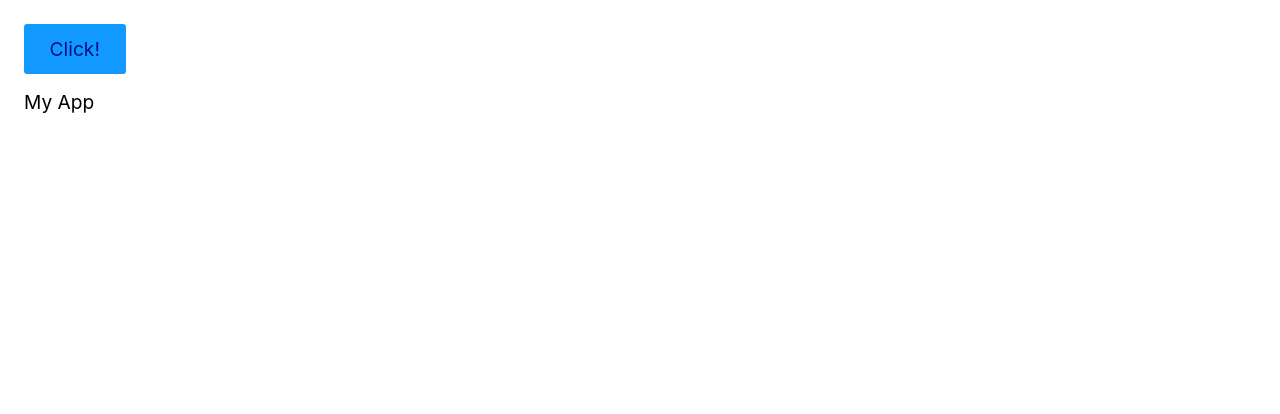
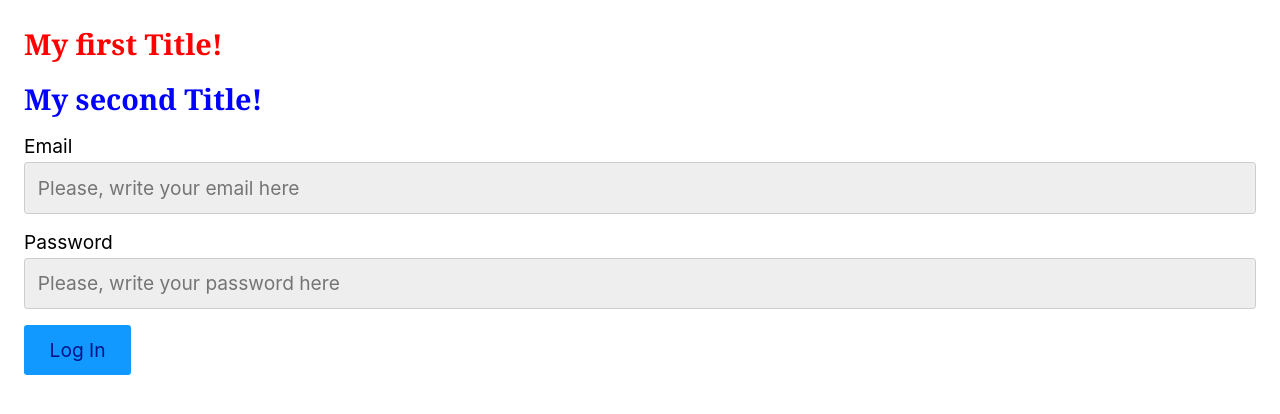
Before and after one commit to Renan-S/react-first-site, a React (Create React App) app: page / in a window 1280 px wide. Shown: the top 414 px of the page. Built offline with nearby package versions, Linux system fonts and the light colour scheme.

Commit message:
Create an dinamic input component

```diff
--- a/src/App.tsx
+++ b/src/App.tsx
@@ -1,10 +1,22 @@
-function App() {
+import Form from "./form/Form";
+
+const Title = ({ propColor, propText }: Title) => {
+  return <h1 style={{ color: propColor }}>{propText}</h1>;
+};
+
+const App = () => {
   return (
-    <div>
-      <button>Click!</button>
-      <p>My App</p>
-    </div>
+    <section>
+      <Title propText="My first Title!" propColor="red" />
+      <Title propText="My second Title!" propColor="blue" />
+      <Form></Form>
+    </section>
   );
-}
+};
+
+type Title = {
+  propColor: string;
+  propText: string;
+};
 
 export default App;
--- /dev/null
+++ b/src/form/Button.tsx
@@ -0,0 +1,5 @@
+const Button = () => {
+  return <button>Log In</button>;
+};
+
+export default Button;
--- /dev/null
+++ b/src/form/Form.tsx
@@ -0,0 +1,25 @@
+import Button from "./Button";
+import Input from "./Input";
+
+const Form = () => {
+  return (
+    <form>
+      <Input
+        id="email"
+        name="Email"
+        placeholder="Please, write your email here"
+        required
+      ></Input>
+      <Input
+        id="password"
+        name="Password"
+        placeholder="Please, write your password here"
+        type="password"
+        required
+      ></Input>
+      <Button></Button>
+    </form>
+  );
+};
+
+export default Form;
--- /dev/null
+++ b/src/form/Input.tsx
@@ -0,0 +1,16 @@
+import { InputHTMLAttributes, FC } from "react";
+
+const Input: FC<InputHTMLAttributes<HTMLInputElement>> = ({
+  id,
+  name,
+  ...opts
+}) => {
+  return (
+    <div style={{ margin: "1rem 0" }}>
+      <label htmlFor={id}>{name}</label>
+      <input id={id} type="text" {...opts}></input>
+    </div>
+  );
+};
+
+export default Input;
```
Also changed, not shown: src/index.tsx (+4 -4 lines).
